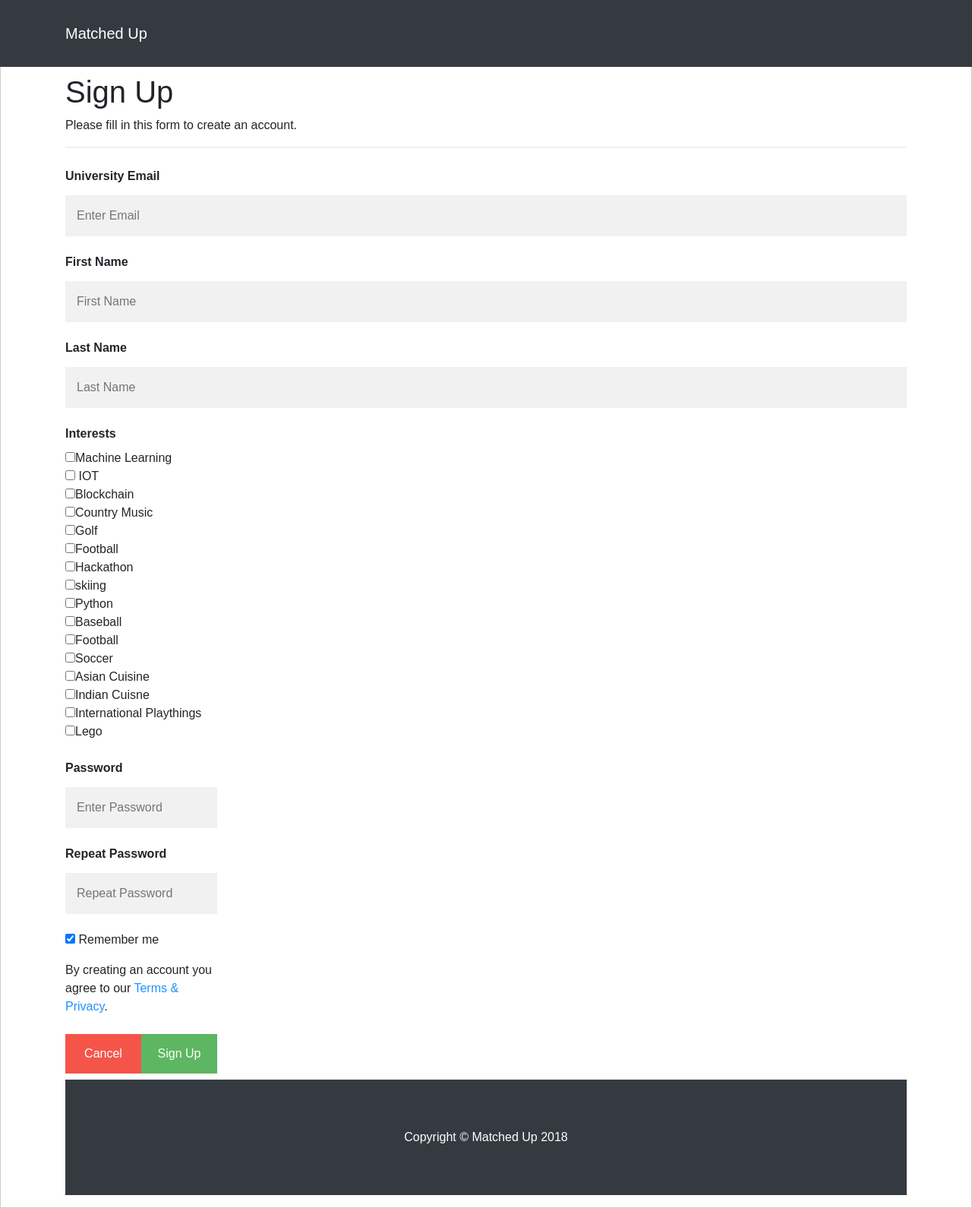
After one commit to mitch-strong/MatchedUp, a Flask app: page /signUp in a window 1280 px wide. The commit adds this page. Shown: the whole page at 76% size. Run offline with Flask 2, Linux system fonts and the light colour scheme; some libraries are stand-ins or nearby versions.

Commit message:
Added the endpoints for the UI pages

```diff
--- a/app.py
+++ b/app.py
@@ -9,7 +9,7 @@ mysql = MySQL()
 
 # MySQL configurations
 app.config['MYSQL_DATABASE_USER'] = 'root'
-#app.config['MYSQL_DATABASE_PASSWORD'] = 'admin'
+app.config['MYSQL_DATABASE_PASSWORD'] = 'admin'
 app.config['MYSQL_DATABASE_DB'] = 'Matchup'
 app.config['MYSQL_DATABASE_HOST'] = 'localhost'
 
@@ -17,7 +17,7 @@ mysql.init_app(app)
 
 @app.route("/")
 def main():
-    return "Welcome!"
+    return render_template('login.html')
 
 @app.route('/signUp',methods=['POST'])
 def signUp():
@@ -32,6 +32,11 @@ def signUp():
 
     cursor.execute("insert into users (name, email, password) values (_name, _email,_password )")
     data = cursor.fetchone()
+    cursor.close
+
+@app.route("/signUp",methods=['GET'])
+def newUser():
+    return render_template('signup.html')
 
 @app.route('/getMatchedProfiles',methods=['GET'])
 def getMatchedProfiles():
@@ -119,6 +124,9 @@ def getMatchedProfiles():
     #return jsonify(finalResultList)
     return render_template('Matches.html', data=finalResultList)
 
+@app.route('/userProfile',methods=['GET'])
+def getUserProfile():
+    return render_template('profile.html')
 
 @app.route('/getuser',methods=['GET'])
 def getUser():
--- a/templates/Matches.html
+++ b/templates/Matches.html
@@ -24,7 +24,7 @@
     <!-- Navigation -->
     <nav class="navbar fixed-top navbar-expand-lg navbar-dark bg-dark fixed-top">
       <div class="container">
-        <a class="navbar-brand" href="index.html">Matched Up - Events</a>
+        <a class="navbar-brand" href="index.html">Matched Up - Matched Users</a>
         <button class="navbar-toggler navbar-toggler-right" type="button" data-toggle="collapse" data-target="#navbarResponsive" aria-controls="navbarResponsive" aria-expanded="false" aria-label="Toggle navigation">
           <span class="navbar-toggler-icon"></span>
         </button>
--- /dev/null
+++ b/templates/signup.html
@@ -0,0 +1,172 @@
+<!DOCTYPE html>
+<html lang="en">
+
+  <head>
+
+    <meta charset="utf-8">
+    <meta name="viewport" content="width=device-width, initial-scale=1, shrink-to-fit=no">
+    <meta name="description" content="">
+    <meta name="author" content="">
+
+    <title>Matched Up</title>
+
+    <!-- Bootstrap core CSS -->
+    <link href="{{ url_for('static', filename='vendor/bootstrap/css/bootstrap.min.css') }}" rel="stylesheet">
+
+
+    <!-- Custom styles for this template -->
+    <link href="{{ url_for('static', filename='css/modern-business.css') }}" rel="stylesheet">
+
+  </head>
+
+  <body>
+
+    <!-- Navigation -->
+    <nav class="navbar fixed-top navbar-expand-lg navbar-dark bg-dark fixed-top">
+      <div class="container">
+        <a class="navbar-brand" href="index.html">Matched Up</a>
+        <button class="navbar-toggler navbar-toggler-right" type="button" data-toggle="collapse" data-target="#navbarResponsive" aria-controls="navbarResponsive" aria-expanded="false" aria-label="Toggle navigation">
+          <span class="navbar-toggler-icon"></span>
+        </button>
+        <div class="collapse navbar-collapse" id="navbarResponsive">
+
+        </div>
+      </div>
+    </nav>
+
+
+<style>
+body {font-family: Arial, Helvetica, sans-serif;}
+* {box-sizing: border-box}
+/* Full-width input fields */
+input[type=text], input[type=password] {
+    width: 100%;
+    padding: 15px;
+    margin: 5px 0 22px 0;
+    display: inline-block;
+    border: none;
+    background: #f1f1f1;
+}
+input[type=text]:focus, input[type=password]:focus {
+    background-color: #ddd;
+    outline: none;
+}
+hr {
+    border: 1px solid #f1f1f1;
+    margin-bottom: 25px;
+}
+/* Set a style for all buttons */
+button {
+    background-color: #4CAF50;
+    color: white;
+    padding: 14px 20px;
+    margin: 8px 0;
+    border: none;
+    cursor: pointer;
+    width: 100%;
+    opacity: 0.9;
+}
+button:hover {
+    opacity:1;
+}
+/* Extra styles for the cancel button */
+.cancelbtn {
+    padding: 14px 20px;
+    background-color: #f44336;
+}
+/* Float cancel and signup buttons and add an equal width */
+.cancelbtn, .signupbtn {
+  float: left;
+  width: 50%;
+}
+/* Add padding to container elements */
+.container {
+    padding: 16px;
+}
+/* Clear floats */
+.clearfix::after {
+    content: "";
+    clear: both;
+    display: table;
+}
+/* Change styles for cancel button and signup button on extra small screens */
+@media screen and (max-width: 300px) {
+    .cancelbtn, .signupbtn {
+       width: 100%;
+    }
+}
+</style>
+<body>
+
+<form action="/action_page.php" style="border:1px solid #ccc">
+  <div class="container">
+    <br/>
+    <h1>Sign Up</h1>
+    <p>Please fill in this form to create an account.</p>
+    <hr>
+
+    <label for="email"><b>University Email</b></label>
+    <input type="text" placeholder="Enter Email" name="email" required>
+    <label for="First Name"><b>First Name</b></label>
+    <input type="text" placeholder="First Name" name="First Name" required>
+    <label for="Last Name"><b>Last Name</b></label>
+    <input type="text" placeholder="Last Name" name="Last Name" required>
+    <label for="Interests"><b>Interests</b></label>
+    <br/>
+    <div id="ScrollCB" style="height:150;width:200px;overflow:auto">
+ <input type="checkbox" id="scb1" name="scb1" value="1">Machine Learning<br>
+ <input type="checkbox" id="scb2" name="scb2" value="2">
+ IOT<br>
+ <input type="checkbox" id="scb3" name="scb3" value="3">Blockchain<br>
+ <input type="checkbox" id="scb4" name="scb4" value="4">Country Music<br>
+ <input type="checkbox" id="scb5" name="scb5" value="5">Golf<br>
+ <input type="checkbox" id="scb6" name="scb6" value="6">Football<br>
+ <input type="checkbox" id="scb7" name="scb7" value="7">Hackathon<br>
+ <input type="checkbox" id="scb8" name="scb8" value="8">skiing<br>
+ <input type="checkbox" id="scb9" name="scb9" value="9">Python<br>
+ <input type="checkbox" id="scb10" name="scb10" value="10">Baseball<br>
+ <input type="checkbox" id="scb11" name="scb11" value="11">Football<br>
+ <input type="checkbox" id="scb12" name="scb12" value="12">Soccer<br>
+ <input type="checkbox" id="scb13" name="scb13" value="13">Asian Cuisine<br>
+ <input type="checkbox" id="scb14" name="scb14" value="14">Indian Cuisne<br>
+ <input type="checkbox" id="scb15" name="scb15" value="15">International Playthings<br>
+ <input type="checkbox" id="scb16" name="scb16" value="16">Lego<br>
+
+
+<br/>
+    <label for="psw"><b>Password</b></label>
+    <input type="password" placeholder="Enter Password" name="psw" required>
+
+    <label for="psw-repeat"><b>Repeat Password</b></label>
+    <input type="password" placeholder="Repeat Password" name="psw-repeat" required>
+
+    <label>
+      <input type="checkbox" checked="checked" name="remember" style="margin-bottom:15px"> Remember me
+    </label>
+
+    <p>By creating an account you agree to our <a href="#" style="color:dodgerblue">Terms & Privacy</a>.</p>
+
+    <div class="clearfix">
+      <button type="button" class="cancelbtn">Cancel</button>
+      <button type="submit" class="signupbtn">Sign Up</button>
+    </div>
+  </div>
+</form>
+
+
+
+<!-- Footer -->
+    <footer class="py-5 bg-dark">
+      <div class="container">
+        <p class="m-0 text-center text-white">Copyright &copy; Matched Up 2018</p>
+      </div>
+      <!-- /.container -->
+    </footer>
+
+    <!-- Bootstrap core JavaScript -->
+    <script src="vendor/jquery/jquery.min.js"></script>
+    <script src="vendor/bootstrap/js/bootstrap.bundle.min.js"></script>
+
+  </body>
+
+</html>
```
Also changed, not shown: templates/login.html (added, +148 -0 lines), templates/profile.html (added, +172 -0 lines).
